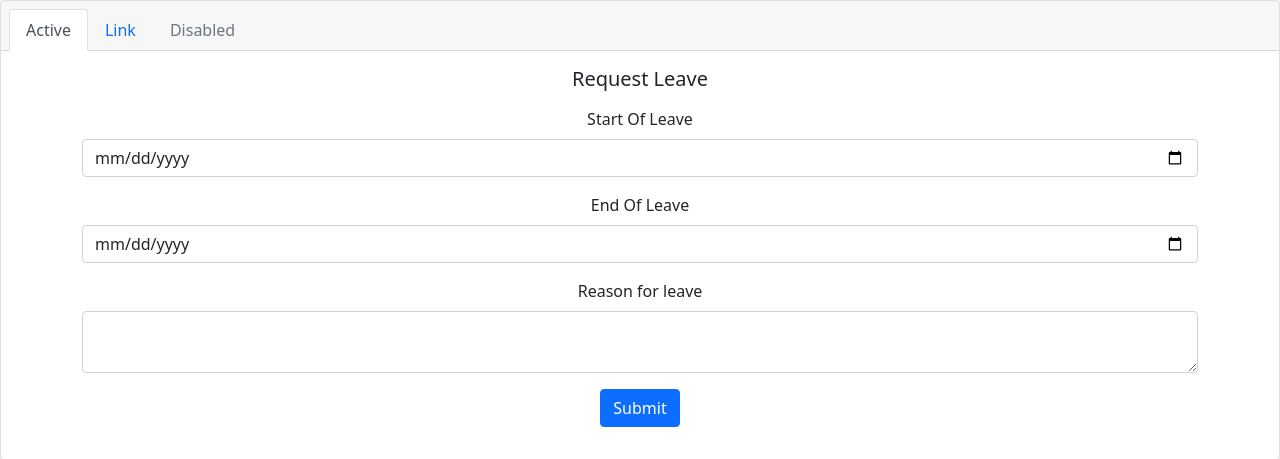
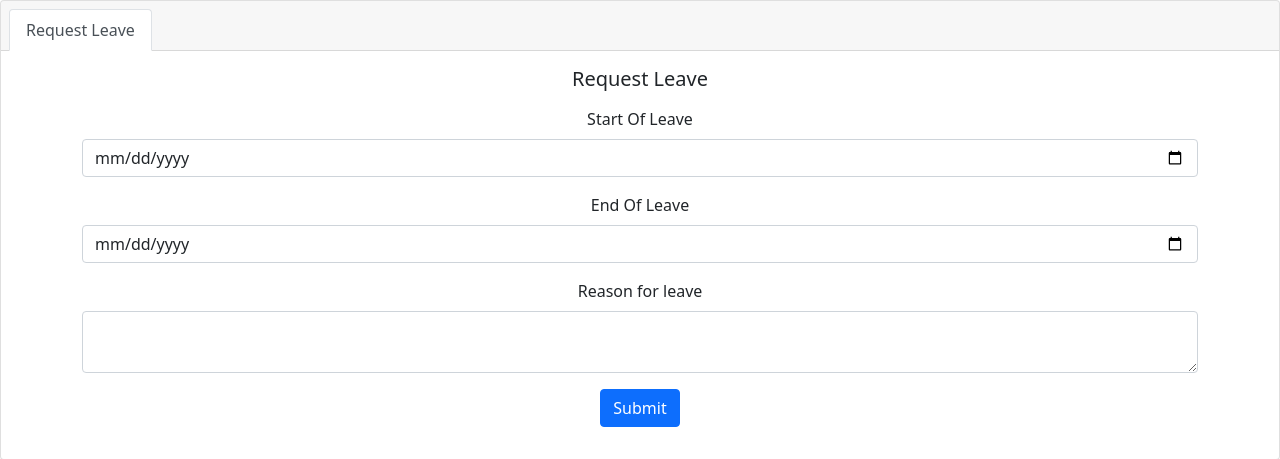
Before and after one commit to okukuson/Task-Manager-webapp, a Flask app: page /request-leave in a window 1280 px wide. Shown: the part 76-535 px from the top of the page. Run offline with Flask 3, Linux system fonts and the light colour scheme; a user stored in the database is signed in; some libraries are stand-ins or nearby versions.

Commit message:
Deployment version 2.2 template fix and to_do redirection

```diff
--- a/requirements.txt
+++ b/requirements.txt
@@ -11,3 +11,4 @@ SQLAlchemy==2.0.36
 gunicorn==23.0.0
 psycopg2-binary==2.9.6
 matplotlib==3.9.2
+bleach==6.2.0
--- a/templates/home.html
+++ b/templates/home.html
@@ -42,7 +42,7 @@
             {% if details['pen'][1]==0 %}
                 <li class="list-group-item">Pending(0)</li>
             {% else %}
-                <li class="list-group-item"><a href="{{url_for('taskboard', status='pen')}}">Pending({{details['pen'][1]}})</a></li>
+                <li class="list-group-item"><a href="{{url_for('to_do')}}">Pending({{details['pen'][1]}})</a></li>
             {% endif %}
             {% if details['susp'][1]==0 %}
                 <li class="list-group-item">Suspended(0)</li>
--- a/templates/user/request_leave.html
+++ b/templates/user/request_leave.html
@@ -9,13 +9,7 @@
   <div class="card-header">
     <ul class="nav nav-tabs card-header-tabs">
       <li class="nav-item">
-        <a class="nav-link active" aria-current="true" href="#">Active</a>
-      </li>
-      <li class="nav-item">
-        <a class="nav-link" href="#">Link</a>
-      </li>
-      <li class="nav-item">
-        <a class="nav-link disabled" aria-disabled="true">Disabled</a>
+        <a class="nav-link active" aria-current="true" href="#">Request Leave</a>
       </li>
     </ul>
   </div>
```
Also changed, not shown: 1 other file.
